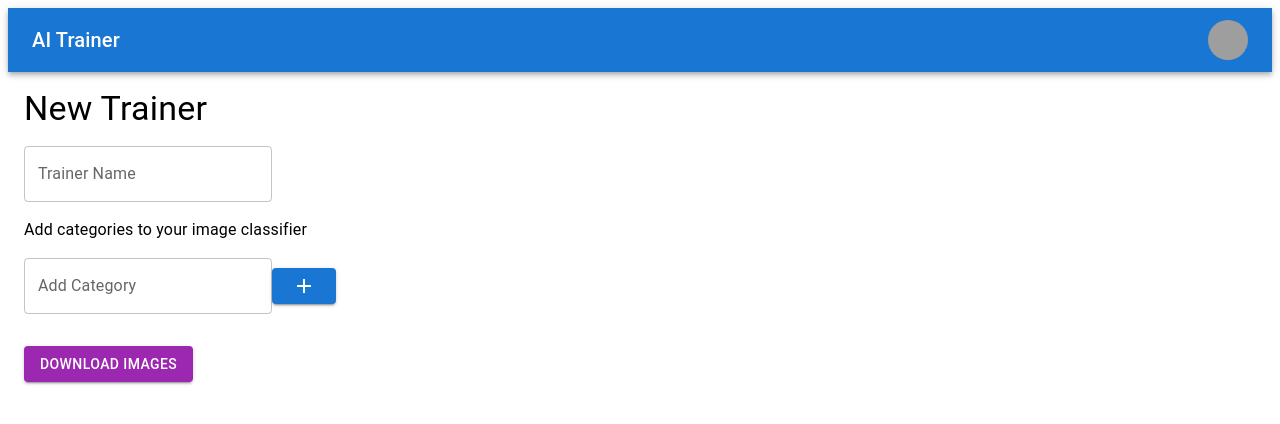
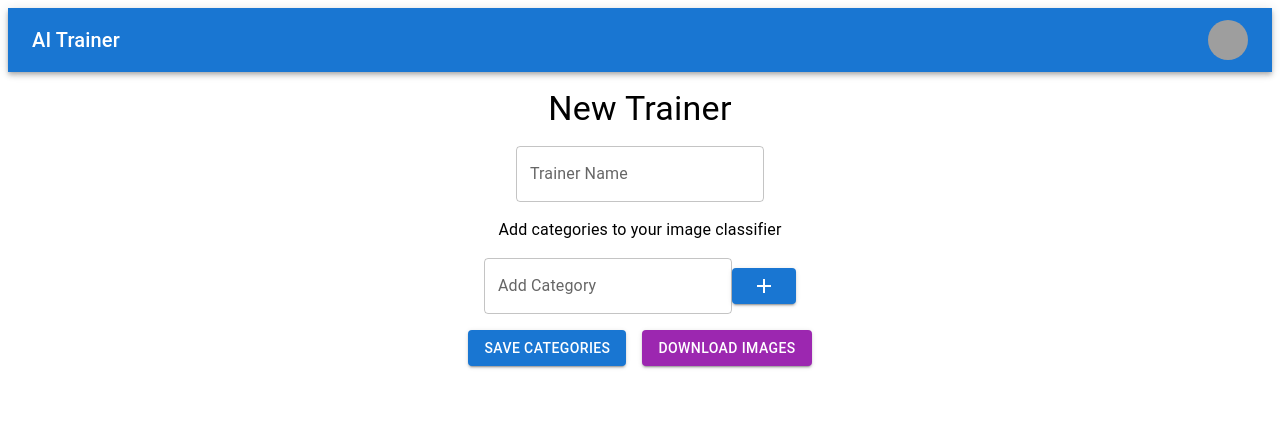
Before and after one commit to EduAiBuilder/trainers-front, a Next.js app: page /new-trainer in a window 1280 px wide. Shown: the top 424 px of the page. Built offline with nearby package versions, Linux system fonts and the light colour scheme; grey boxes are pictures that could not be loaded.

Commit message:
space between buttons

```diff
--- a/src/app/new-trainer/page.tsx
+++ b/src/app/new-trainer/page.tsx
@@ -1,7 +1,7 @@
 'use client';
 
-import React, { useState } from 'react';
-import {TextField, Button, List, ListItem, ListItemText, Typography, Box, Grid} from '@mui/material';
+import React, {useState} from 'react';
+import {TextField, Button, List, ListItem, ListItemText, Typography, Grid} from '@mui/material';
 import AddIcon from '@mui/icons-material/Add';
 
 const NewTrainerPage: React.FC = () => {
@@ -20,39 +20,63 @@ const NewTrainerPage: React.FC = () => {
         // Add logic to download images
     };
 
+    const handleSaveCategories = () => {
+        // Add logic to download images
+    };
+
     return (
-        <Box sx={{ padding: 2 }}>
+        <Grid sx={{padding: 2}} alignItems='center' justifyContent='center' container>
+            <Grid container alignItems='center' item justifyContent='center' direction='column'>
                 <Typography variant="h4">New Trainer</Typography>
                 <TextField
                     label="Trainer Name"
                     value={name}
                     onChange={(e) => setName(e.target.value)}
-                sx={{ marginY: 2 }}
+                    sx={{marginY: 2}}
                 />
                 <Typography variant="body1">Add categories to your image classifier</Typography>
-            <Grid container alignItems='center'>
+            </Grid>
+
+            <Grid container alignItems='center' item justifyContent='center'>
                 <TextField
                     label="Add Category"
                     value={category}
                     onChange={(e) => setCategory(e.target.value)}
-                    sx={{ marginY: 2 }}
+                    sx={{marginY: 2}}
                 />
                 <Button variant="contained" color="primary" onClick={handleAddCategory}>
-                    <AddIcon />
+                    <AddIcon/>
                 </Button>
             </Grid>
 
             <List>
                 {categories.map((cat, index) => (
                     <ListItem key={index}>
-                        <ListItemText primary={cat} />
+                        <ListItemText primary={cat}/>
                     </ListItem>
                 ))}
             </List>
-            <Button variant="contained" color="secondary" onClick={handleDownloadImages}>
+            <Grid container spacing={2} justifyContent='center'>
+                <Grid item>
+                    <Button
+                        variant="contained"
+                        color="primary"
+                        onClick={handleDownloadImages}
+                    >
+                        Save Categories
+                    </Button>
+                </Grid>
+                <Grid item>
+                    <Button
+                        variant="contained"
+                        color="secondary"
+                        onClick={handleDownloadImages}
+                    >
                         Download Images
                     </Button>
-        </Box>
+                </Grid>
+            </Grid>
+        </Grid>
     );
 };
 
```
Lines whose indentation alone changed are shown as unchanged.
